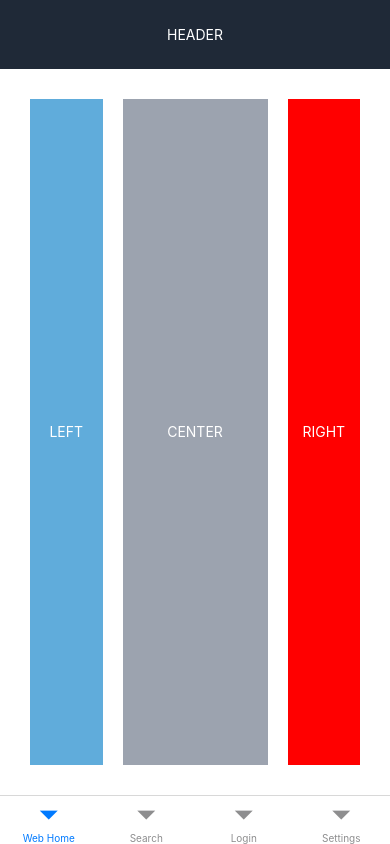
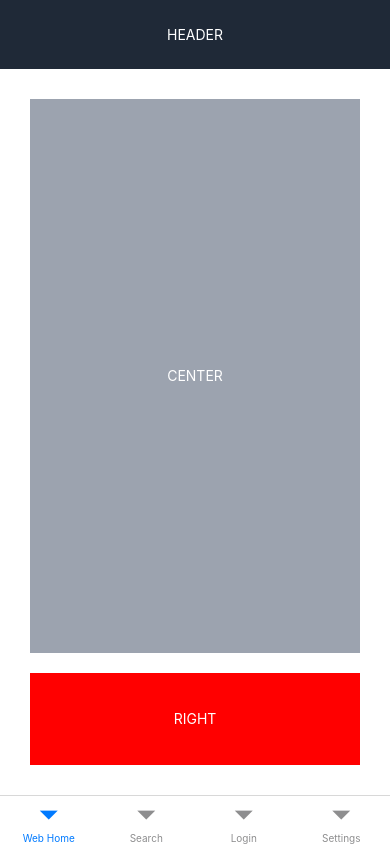
Before and after one commit to Rate-My-Landlord/Rate-My-Landlord, a React Native app in the folder Frontend-RateMyLandlord/: screen / in a window 390 px wide. Built offline with nearby package versions, Linux system fonts and the light colour scheme.

Commit message:
Update with some improved context sensitive styling and platfrom specificity..

```diff
--- a/Frontend-RateMyLandlord/screens/HomeScreen.tsx
+++ b/Frontend-RateMyLandlord/screens/HomeScreen.tsx
@@ -2,27 +2,32 @@
   Author: Hayden Stegman
 */
 import React from 'react';
-import { StyleSheet, View, Text } from 'react-native'
+import { StyleSheet, View, Text, Platform, useWindowDimensions } from 'react-native'
+
+// The point at which style changes
+const screenChangePoint  = 1250;
 
 /*
   Home Screen
 */
 const HomeScreen = () => {
-  // const navigation = useNavigation<HomeScreenProp>()
+  const windowWidth = useWindowDimensions().width;
 
   return (
     <>
-      <View style={styles.headerScreen}><Text style={styles.textColor}>HEADER</Text></View>
-      <View style={styles.bodyScreen}>
-        <View style={styles.leftContainer}>
-          <Text style={styles.textColor}>LEFT</Text>
+      <View style={styles(windowWidth).headerScreen}><Text style={styles(windowWidth).textColor}>HEADER</Text></View>
+      <View style={styles(windowWidth).bodyScreen}>
+        <View style={styles(windowWidth).mainContainer}>
+          <Text style={styles(windowWidth).textColor}>CENTER</Text>
         </View>
-        <View style={styles.middleContainer}>
-          <Text style={styles.textColor}>CENTER</Text>
-        </View>
-        <View style={styles.rightContainer}>
-          <Text style={styles.textColor}>RIGHT</Text>
-        </View>
+
+        { // Right Container Only on Web
+          Platform.OS !== 'ios' && Platform.OS !== 'android' ? (
+            <View style={styles(windowWidth).rightContainer}>
+              <Text style={styles(windowWidth).textColor}>RIGHT</Text>
+            </View>
+          ):(<></>)
+        }
       </View>
     </>
   );
@@ -30,28 +35,24 @@ const HomeScreen = () => {
 
 export default HomeScreen;
 
-const styles = StyleSheet.create({
+const styles = (windowWidth : any) => StyleSheet.create({
+
+  // Main Dividers of the Screen (Header from Body)
   headerScreen: {
     flex: 1,
     backgroundColor: '#1f2937',
     justifyContent: 'center',
     alignItems: 'center',
+    paddingTop: Platform.OS === 'ios' || Platform.OS === 'android' ? 30 : 0,
   },
   bodyScreen: {
     flex: 10,
-    flexDirection: "row",
-    padding: 20,
+    flexDirection: windowWidth >= screenChangePoint ? "row" : "column",
+    padding: Platform.OS === 'ios' || Platform.OS === 'android' ? 5 : 20,
     backgroundColor: '#ffffff',
   },
 
   // Body Containers
-  leftContainer: {
-    flex: 1,
-    backgroundColor: '#60acdb',
-    margin: 10,
-    justifyContent: 'center',
-    alignItems: 'center',
-  },
   rightContainer: {
     flex: 1,
     backgroundColor: 'red',
@@ -59,13 +60,15 @@ const styles = StyleSheet.create({
     justifyContent: 'center',
     alignItems: 'center',
   },
-  middleContainer: {
+  mainContainer: {
     backgroundColor: '#9ca3af',
-    flex:2,
+    flex: windowWidth >= screenChangePoint ? 2 : 6,
     margin: 10,
     justifyContent: 'center',
     alignItems: 'center',
   },
+
+  // Temp
   textColor: {
     color: '#ffffff',
   }
```
Also changed, not shown: Frontend-RateMyLandlord/components/SearchBarComponent.js (+86 -21 lines).
